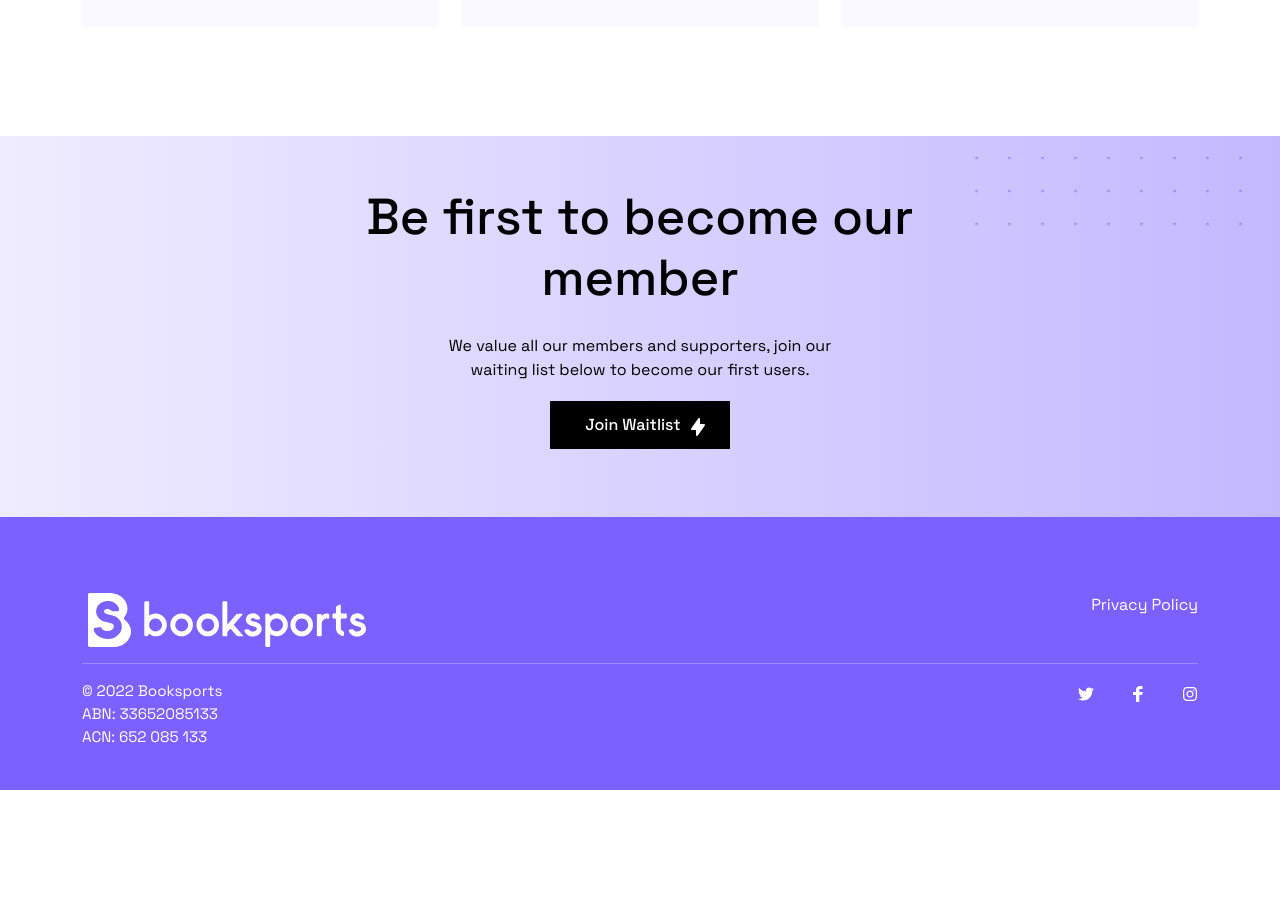
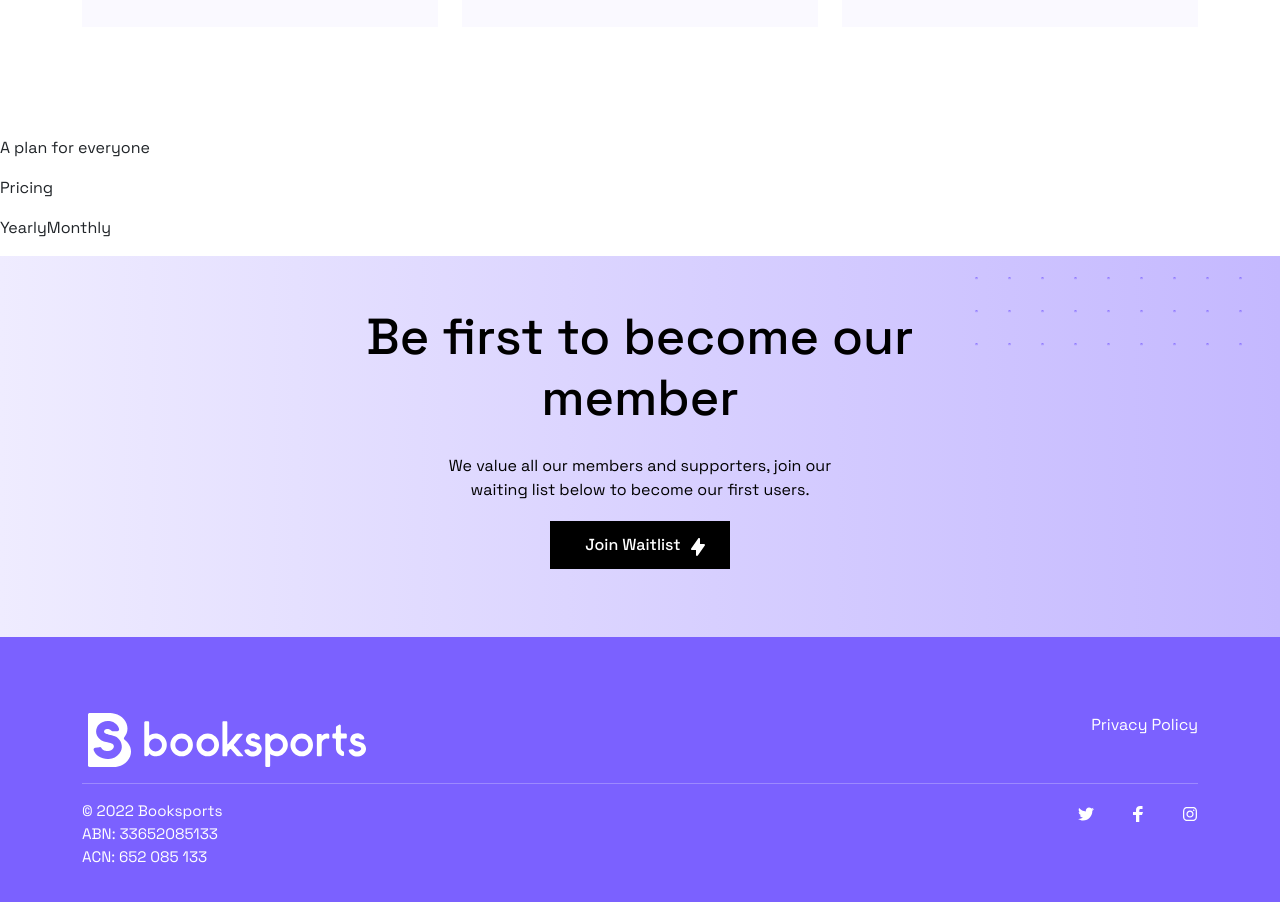
Before and after one commit to tanuj-22/booksports, a React (Create React App) app: page / in a window 1280 px wide. Shown: the part 4380-5282 px from the top of the page. Before the commit the page ends 5170 px from the top, so only its background shows below. Built offline with nearby package versions, Linux system fonts and the light colour scheme.

Commit message:
pricing section init

```diff
--- /dev/null
+++ b/src/Components/Pricing.js
@@ -0,0 +1,24 @@
+import React from 'react'
+
+const Pricing = () => {
+  return (
+    <div>
+        <p>
+            A plan for everyone
+        </p>
+        <p>
+            Pricing
+        </p>
+        <p>
+            <span>
+                Yearly
+            </span>
+            <span>
+                Monthly
+            </span>
+        </p>
+    </div>
+  )
+}
+
+export default Pricing
--- a/src/Pages/Home.js
+++ b/src/Pages/Home.js
@@ -7,6 +7,8 @@ import BecomeMember from "../Components/BecomeMember";
 import Supporters from "../Components/Supporters";
 import CommunicateandLead from "../Components/CommunicateandLead";
 import SimpleDesign from "../Components/SimpleDesign";
+import Pricing from '../Components/Pricing';
+
 
 const Home = () => {
   return (
@@ -20,6 +22,7 @@ const Home = () => {
       <SimpleDesign />
       <CommunicateandLead />
       <Supporters />
+      <Pricing/>
       <BecomeMember />
       <FooterHome />
     </>
```
